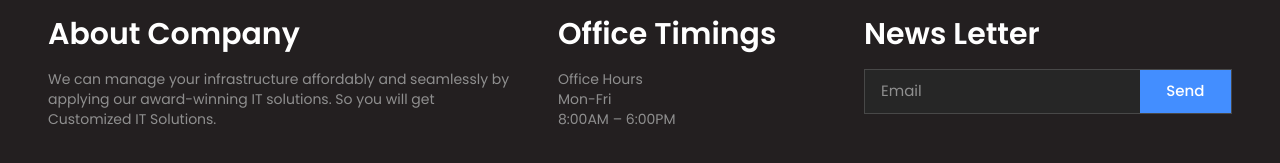
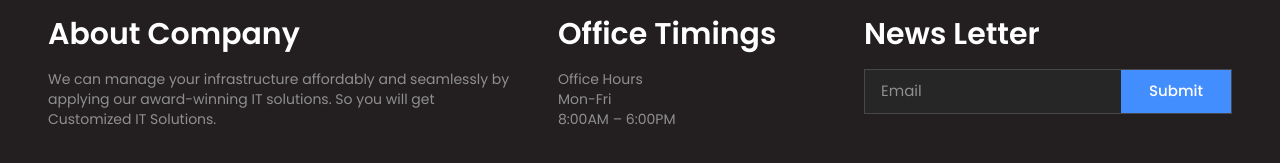
Before and after one commit to crystalliteCustomTeam/mini-investment, a Next.js app: page / in a window 1280 px wide. Shown: the part 4701-4864 px from the top of the page. Built offline with nearby package versions, Linux system fonts and the light colour scheme; no server answers.

Commit message:
forms testing complete

```diff
--- a/src/app/layout.js
+++ b/src/app/layout.js
@@ -8,8 +8,7 @@ const poppins = Poppins({
 });
 
 export const metadata = {
-  title: "Mini-Investment",
-  description: "Generated by create next app",
+  title: "Mini-Investment"
 };
 
 export default function RootLayout({ children }) {
--- a/src/components/Contact.jsx
+++ b/src/components/Contact.jsx
@@ -1,29 +1,13 @@
 "use client"
-import { useEffect, useId, useState } from "react";
-import { usePathname } from "next/navigation";
-import Axios from "axios";
+import { useState } from "react";
 const Contact = () => {
-    const referenceID = useId();
-    const [ip, setIP] = useState("");
-    const getIPData = async () => {
-        const res = await Axios.get(
-            "https://geolocation-db.com/json/f2e84010-e1e9-11ed-b2f8-6b70106be3c8"
-        );
-        setIP(res.data);
-    };
-    useEffect(() => {
-        getIPData();
-    }, []);
-    // For Page
-    let page = usePathname();
     const [data, setData] = useState({
         name: "",
         phone: "",
         email: "",
         subject: "",
         message: "",
-        botchecker: null,
-        pageURL: page,
+        botchecker: null
     });
     const handleDataChange = (e) => {
         setData((prev) => ({ ...prev, [e.target.name]: e.target.value }));
@@ -60,22 +44,30 @@ const Contact = () => {
 
         const errors = formValidateHandle();
         setErrors(errors);
-
         if (Object.keys(errors).length === 0) {
             if (data.botchecker === null) {
                 let headersList = {
                     Accept: "*/*",
                     "Content-Type": "application/json",
                 };
-
                 let bodyContent = JSON.stringify(data);
                 let reqOptions = {
-                    url: "/api/email/",
                     method: "POST",
                     headers: headersList,
-                    data: bodyContent,
+                    body: bodyContent,
                 };
-                await Axios.request(reqOptions);
+                try {
+                    const response = await fetch("/api/email/", reqOptions);
+                    if (response.ok) {
+                        window.location.href = "/thank-you";
+                    } else {
+                        setFormStatus("Failed...");
+                        setIsDisabled(false);
+                    }
+                } catch (error) {
+                    setFormStatus("Failed...");
+                    setIsDisabled(false);
+                }
             } else {
                 setFormStatus("Failed...");
                 setIsDisabled(false);
@@ -83,39 +75,6 @@ const Contact = () => {
         } else {
             setFormStatus("Failed...");
             setIsDisabled(false);
-        }
-
-        if (Object.keys(errors).length === 0) {
-            if (data.botchecker === null) {
-                // For Date
-                let newDate = new Date();
-                let date = newDate.getDate();
-                let month = newDate.getMonth() + 1;
-                let year = newDate.getFullYear();
-                // For Time
-                let today = new Date();
-                let time =
-                    today.getHours() +
-                    ":" +
-                    today.getMinutes() +
-                    ":" +
-                    today.getSeconds();
-
-                let headersList = {
-                    Accept: "*/*",
-                    Authorization: "Bearer ke2br2ubssi4l8mxswjjxohtd37nzexy042l2eer",
-                    "Content-Type": "application/json",
-                };
-
-                let bodyContent = JSON.stringify({
-                    IP: `${ip.IPv4} - ${ip.country_name} - ${ip.city}`,
-                    Brand: "Mini Investment",
-                    Page: `${page}`,
-                    Date: `${month < 10 ? `0${month}` : `${month}`}-${date}-${year}`,
-                    Time: time,
-                    JSON: data,
-                });
-            }
         }
     };
     return (
@@ -131,7 +90,8 @@ const Contact = () => {
                         type="text"
                         name="name"
                         placeholder="Name"
-                        id={referenceID}
+                        id="name"
+                        value={data.name}
                         onChange={handleDataChange}
                         className="bg-[#262626] rounded-xl py-4 px-4 block w-full mb-4 text-white outline-none placeholder:text-[#8F8F8F] text-[15px] font-normal leading-tight focus-visible:outline-none focus-visible:outline-[#438EFF] focus-visible:outline-1 border border-[#69727d] focus-visible:border-transparent transition-all duration-500 ease-in-out"
                     />
@@ -147,7 +107,8 @@ const Contact = () => {
                         type="email"
                         name="email"
                         placeholder="Email"
-                        id={referenceID}
+                        id="email"
+                        value={data.email}
                         onChange={handleDataChange}
                         className="bg-[#262626] rounded-xl py-4 px-4 block w-full mb-4 text-white outline-none placeholder:text-[#8F8F8F] text-[15px] font-normal leading-tight focus-visible:outline-none focus-visible:outline-[#438EFF] focus-visible:outline-1 border border-[#69727d] focus-visible:border-transparent transition-all duration-500 ease-in-out"
                     />
@@ -165,7 +126,8 @@ const Contact = () => {
                         type="tel"
                         name="phone"
                         placeholder="Telephone Number"
-                        id={referenceID}
+                        id="phone"
+                        value={data.phone}
                         onChange={handleDataChange}
                         className="bg-[#262626] rounded-xl py-4 px-4 block w-full mb-4 text-white outline-none placeholder:text-[#8F8F8F] text-[15px] font-normal leading-tight focus-visible:outline-none focus-visible:outline-[#438EFF] focus-visible:outline-1 border border-[#69727d] focus-visible:border-transparent transition-all duration-500 ease-in-out"
                     />
@@ -178,10 +140,11 @@ const Contact = () => {
                 <div>
                     <input
                         autoComplete="off"
-                        type="tel"
+                        type="text"
                         name="subject"
                         placeholder="Subject"
-                        id={referenceID}
+                        id="subject"
+                        value={data.subject}
                         onChange={handleDataChange}
                         className="bg-[#262626] rounded-xl py-4 px-4 block w-full mb-4 text-white outline-none placeholder:text-[#8F8F8F] text-[15px] font-normal leading-tight focus-visible:outline-none focus-visible:outline-[#438EFF] focus-visible:outline-1 border border-[#69727d] focus-visible:border-transparent transition-all duration-500 ease-in-out"
                     />
@@ -193,10 +156,13 @@ const Contact = () => {
                 </div>
             </div>
             <textarea
+                autoComplete="off"
                 name="message"
-                id={referenceID}
+                id="message"
                 placeholder="Message"
-                className="bg-[#262626] rounded-xl py-4 px-4 block w-full mb-4 text-white outline-none placeholder:text-[#8F8F8F] text-[15px] font-normal leading-tight focus-visible:outline-none focus-visible:outline-[#438EFF] focus-visible:outline-1 border border-[#69727d] focus-visible:border-transparent transition-all duration-500 ease-in-out resize-none h-36" />
+                value={data.message}
+                onChange={handleDataChange}
+                className="bg-[#262626] rounded-xl py-4 px-4 block w-full mb-4 text-white outline-none placeholder:text-[#8F8F8F] text-[15px] font-normal leading-tight focus-visible:outline-none focus-visible:outline-[#438EFF] focus-visible:outline-1 border border-[#69727d] focus-visible:border-transparent transition-all duration-500 ease-in-out resize-none h-36"></textarea>
             <button className="bg-[#438EFF] __animatedPing block w-full text-white rounded-xl py-4 px-4 text-[15px] font-medium leading-tight" onClick={handleFormSubmit} disabled={isDisabled}>{formStatus}</button>
         </form>
     )
--- a/src/components/Footer.jsx
+++ b/src/components/Footer.jsx
@@ -1,39 +1,16 @@
 "use client"
-import { Axios } from "axios";
-import { usePathname } from "next/navigation";
-import { useEffect, useId, useState } from "react";
+import { useState } from "react";
 const Footer = () => {
-    const referenceID = useId(); // Unique ID for the component
-    const [ip, setIP] = useState(""); // State to hold IP data
-
-    // Function to fetch IP data
-    const getIPData = async () => {
-        const res = await Axios.get(
-            "https://geolocation-db.com/json/f2e84010-e1e9-11ed-b2f8-6b70106be3c8"
-        );
-        setIP(res.data);
-    };
-
-    useEffect(() => {
-        getIPData(); // Fetch IP data on component mount
-    }, []);
-
-    // For Page
-    let page = usePathname(); // Get current page URL
     const [data, setData] = useState({
         email: "",
-        botchecker: null,
-        pageURL: page,
+        botchecker: null
     });
-
     const handleDataChange = (e) => {
         setData((prev) => ({ ...prev, [e.target.name]: e.target.value }));
     };
-
-    const [formStatus, setFormStatus] = useState("Send");
+    const [formStatus, setFormStatus] = useState("Submit");
     const [errors, setErrors] = useState({});
     const [isDisabled, setIsDisabled] = useState(false);
-
     const formValidateHandle = () => {
         let errors = {};
         // Email validation
@@ -43,13 +20,12 @@ const Footer = () => {
         }
         return errors;
     };
+    const handleFormSubmit = async (e) => {
+        e.preventDefault();
+        setFormStatus("Processing...");
+        setIsDisabled(true);
 
-    const handleFormSubmit = async (e) => {
-        e.preventDefault(); // Prevent default form submission
-        setFormStatus("Processing...");
-        setIsDisabled(true); // Disable the form during submission
-
-        const errors = formValidateHandle(); // Validate form data
+        const errors = formValidateHandle();
         setErrors(errors);
 
         if (Object.keys(errors).length === 0) {
@@ -61,61 +37,31 @@ const Footer = () => {
 
                 let bodyContent = JSON.stringify(data);
                 let reqOptions = {
-                    url: "/api/email/", // Your API endpoint
                     method: "POST",
                     headers: headersList,
-                    data: bodyContent,
+                    body: bodyContent,
                 };
 
-                // Send first request to send email
-                await Axios.request(reqOptions);
-
-                // Prepare for the second request
-                let newDate = new Date();
-                let date = newDate.getDate();
-                let month = newDate.getMonth() + 1;
-                let year = newDate.getFullYear();
-                // Get current time
-                let time =
-                    today.getHours() +
-                    ":" +
-                    today.getMinutes() +
-                    ":" +
-                    today.getSeconds();
-
-                // Prepare headers and body for the second request
-                headersList = {
-                    Accept: "*/*",
-                    Authorization: "Bearer ke2br2ubssi4l8mxswjjxohtd37nzexy042l2eer", // Replace with your actual token
-                    "Content-Type": "application/json",
-                };
-
-                bodyContent = JSON.stringify({
-                    IP: `${ip.IPv4} - ${ip.country_name} - ${ip.city}`, // Include IP data
-                    Brand: "Mini Investment",
-                    Page: page, // Current page URL
-                    Date: `${month < 10 ? `0${month}` : month}-${date < 10 ? `0${date}` : date}-${year}`, // Format date
-                    Time: time, // Current time
-                    JSON: data, // User data
-                });
-
-                // Send second request (the new API endpoint for logging)
-                await Axios.request({
-                    url: "/api/log/", // Update this URL to your actual API endpoint
-                    method: "POST",
-                    headers: headersList,
-                    data: bodyContent,
-                });
-
-                setFormStatus("Sent successfully!");
+                try {
+                    const response = await fetch("/api/email/", reqOptions);
+                    if (response.ok) {
+                        window.location.href = "/thank-you";
+                    } else {
+                        setFormStatus("Failed...");
+                        setIsDisabled(false);
+                    }
+                } catch (error) {
+                    setFormStatus("Failed...");
+                    setIsDisabled(false);
+                }
             } else {
-                setFormStatus("Failed: Bot detected.");
+                setFormStatus("Failed...");
+                setIsDisabled(false);
             }
         } else {
-            setFormStatus("Validation failed. Please correct the errors.");
+            setFormStatus("Failed...");
+            setIsDisabled(false);
         }
-
-        setIsDisabled(false); // Re-enable the form after submission
     };
     return (
         <footer>
@@ -140,13 +86,14 @@ const Footer = () => {
                                 autoComplete="off"
                                 spellCheck="false">
                                 <div className="border border-[#484848] flex items-center">
-                                    <div className="basis-[75%]">
+                                    <div className="basis-[70%]">
                                         <input
                                             autoComplete="off"
                                             type="email"
                                             name="email"
                                             placeholder="Email"
-                                            id={referenceID}
+                                            id="email"
+                                            value={data.email}
                                             onChange={handleDataChange}
                                             className="bg-[#262626] py-3 px-4 block w-full text-white outline-none placeholder:text-[#8F8F8F] text-[15px] font-normal leading-tight focus-visible:outline-none transition-all duration-500 ease-in-out"
                                         />
@@ -156,7 +103,7 @@ const Footer = () => {
                                             </span>
                                         )}
                                     </div>
-                                    <button className="basis-[25%] __animatedPing bg-[#438EFF] block w-full text-white py-3 px-4 text-[15px] font-medium leading-tight" onClick={handleFormSubmit} disabled={isDisabled}>{formStatus}</button>
+                                    <button className="basis-[30%] __animatedPing bg-[#438EFF] block w-full text-white py-3 px-4 text-[15px] font-medium leading-tight" onClick={handleFormSubmit} disabled={isDisabled}>{formStatus}</button>
                                 </div>
                             </form>
                         </div>
--- a/src/components/Header.jsx
+++ b/src/components/Header.jsx
@@ -5,7 +5,7 @@ import Logo from "media/logo.png"
 const Header = () => {
     const [openIndex, setOpenIndex] = useState(false);
     return (
-        <header className="absolute top-0 bottom-0 left-0 right-0 w-full">
+        <header className="absolute top-0 bottom-0 left-0 right-0 w-full h-max">
             <div className="bg-[#0000007e] bg-opacity-40 py-4 relative z-10">
                 <div className="container">
                     <div className="grid grid-cols-12 items-center text-white">
```
Also changed, not shown: src/app/api/email/route.js (+5 -8 lines), src/app/thank-you/layout.js (added, +9 -0 lines), src/app/thank-you/page.jsx (added, +26 -0 lines).
